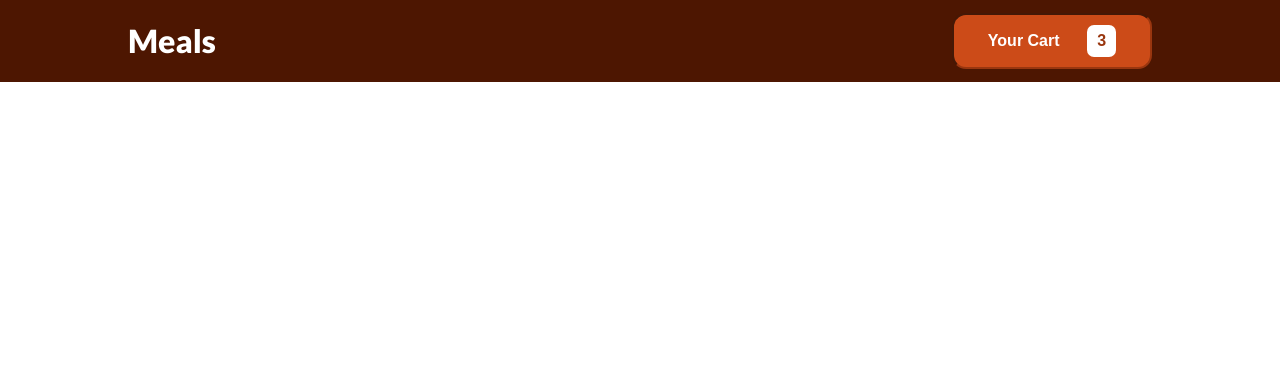
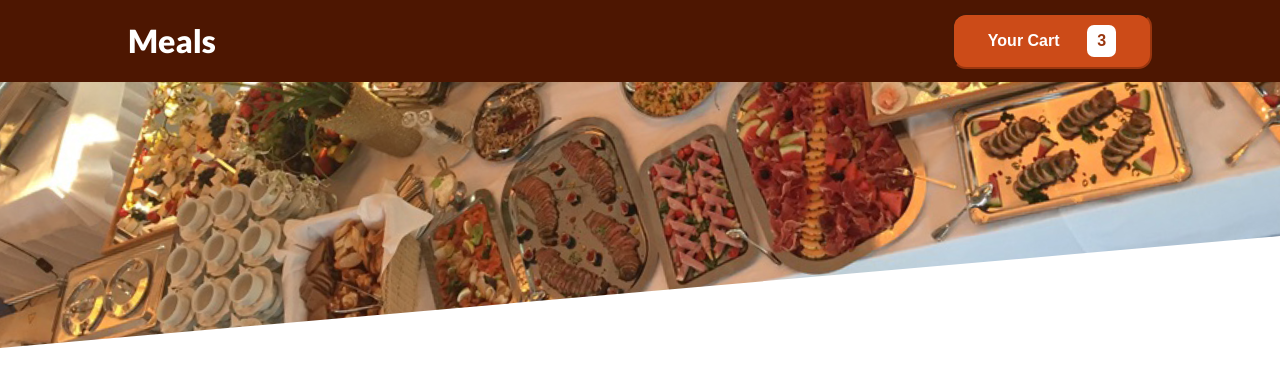
Before and after one commit to Shofiul735/meal_app_reactjs, a React (Create React App) app: page / in a window 1280 px wide. Shown: the top 386 px of the page. Built offline with nearby package versions, Linux system fonts and the light colour scheme.

Commit message:
main image added

```diff
--- a/src/components/Header/Header.js
+++ b/src/components/Header/Header.js
@@ -1,13 +1,21 @@
+import { Fragment } from "react";
 
-import HeaderButton from './HeaderButton';
-import classes from './Header.module.css';
+import HeaderButton from "./HeaderButton";
+import classes from "./Header.module.css";
 
-const Header = (props) =>{
-    return(
-        <header className={classes['header']}>
-            <h1 className={classes['logo']}>Meals</h1>
-            <HeaderButton/>
-        </header>
-    );
-}
+import mealImage from '../../assets/meals.jpg';
+
+const Header = (props) => {
+  return (
+    <Fragment>
+      <header className={classes["header"]}>
+        <h1 className={classes["logo"]}>Meals</h1>
+        <HeaderButton />
+      </header>
+      <div className={classes['image']}>
+          <img src={mealImage}/>
+      </div>
+    </Fragment>
+  );
+};
 export default Header;
--- a/src/components/Header/Header.module.css
+++ b/src/components/Header/Header.module.css
@@ -8,8 +8,19 @@
     display: flex;
     justify-content: space-between;
     align-items: center;
+    z-index: 10000;
 }
 .logo{
     color: white;
     font-weight: 900;
 }
+.image{
+    width: 100%;
+    overflow: hidden;
+}
+.image img{
+    width: 110%;
+    object-fit: cover;
+    max-height: 350px;
+    transform: rotateZ(-5deg) translateY(-4rem) translateX(-1rem);
+}
```
Also changed, not shown: src/assets/meals.jpg (added).
